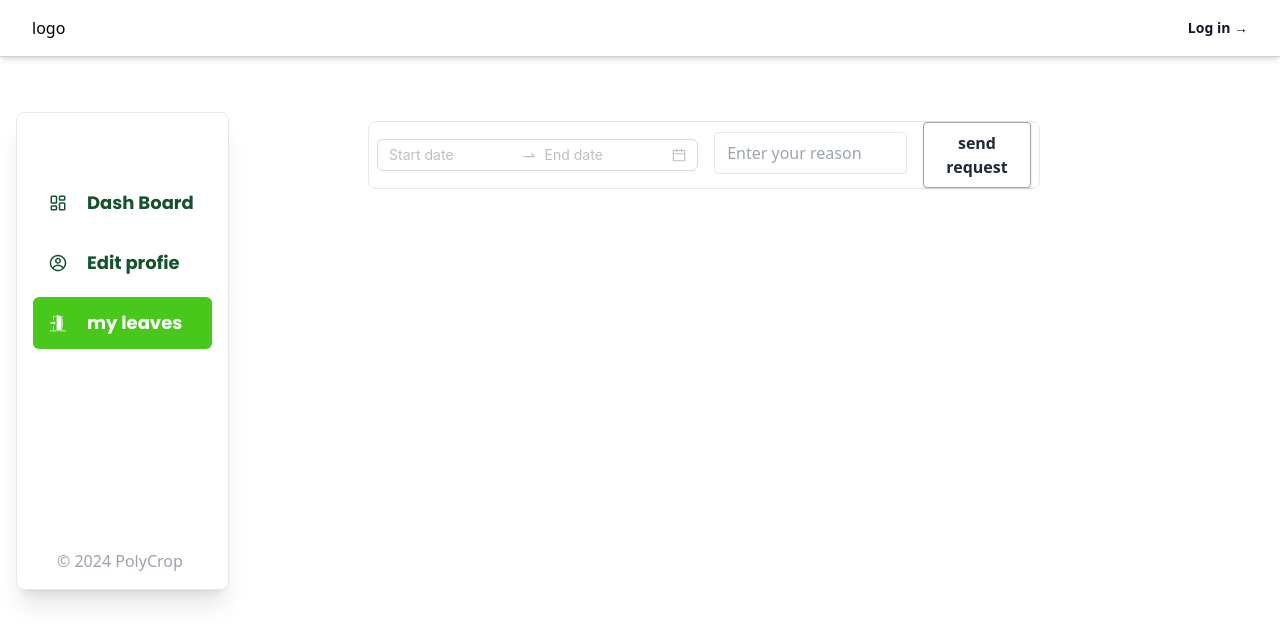
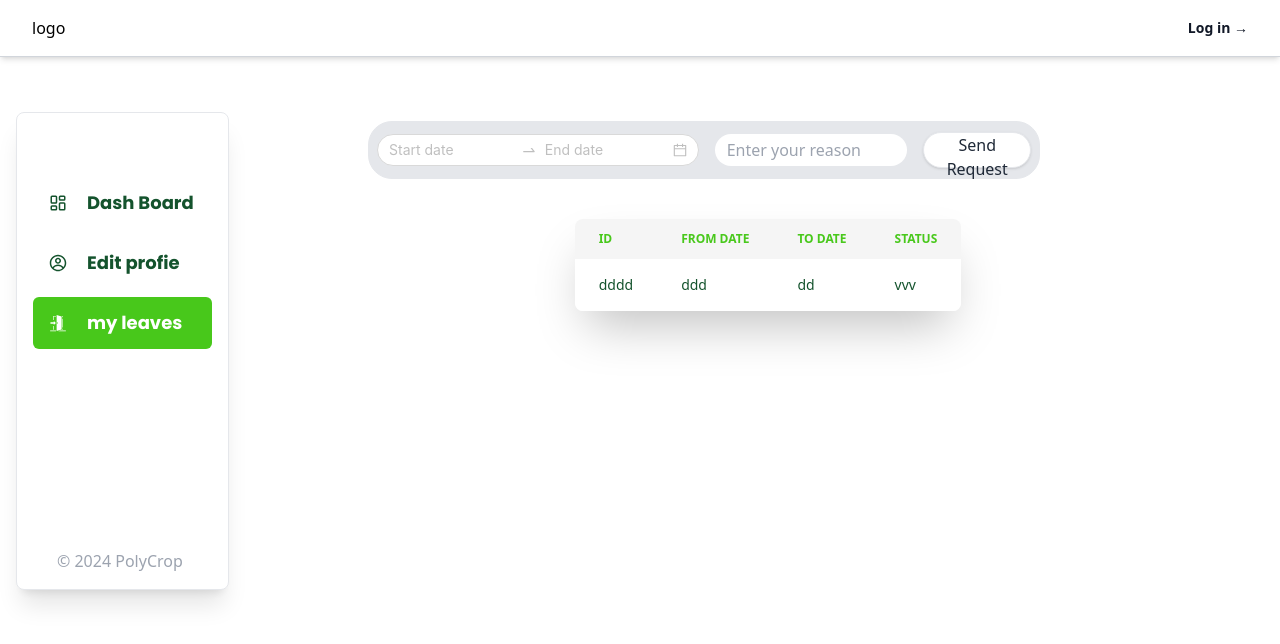
Before and after one commit to AnjanaTinush/OEPM_System, a React (Create React App) app in the folder frontend/: page /e_requestedleave in a window 1280 px wide. Shown: the top 644 px of the page. Built offline with nearby package versions, Linux system fonts and the light colour scheme.

Commit message:
compleate leave request front end Adminside and User side

```diff
--- a/frontend/src/App.js
+++ b/frontend/src/App.js
@@ -18,6 +18,7 @@ import { Toaster } from "react-hot-toast";
 import Employeeprofiledashboard from "./Screens/Employee/Employeeprofiledashboard";
 import Euserprofile from "./Screens/Employee/Euserprofile";
 import Requestedleave from "./Screens/Employee/Requestedleave";
+import Approveleave from "./Screens/Employee/Approveleave";
 
 
 
@@ -55,6 +56,7 @@ function App() {
       <Route path="/e_profile_dashboard" element={<Employeeprofiledashboard/>}/>
       <Route path="e_userprofile" element={<Euserprofile/>}/>
       <Route path="e_requestedleave" element={<Requestedleave/>}/>
+      <Route path="e_approveleave" element={<Approveleave/>}/>
 
       </Routes>
 
--- a/frontend/src/Screens/Employee/Allusers.js
+++ b/frontend/src/Screens/Employee/Allusers.js
@@ -12,7 +12,7 @@ function Allusers() {
 
   const [duplicateusers, setduplicateusers] = useState([]);
   const [searchkey , setsearchkey] = useState();
-
+  const [loading, setloading] = useState(false);
 
   //Add users popup form
   const [isModalOpen, setIsModalOpen] = useState(false);
@@ -133,20 +133,16 @@ async function deleteuser(id){
 
 
 
-function filterBySearch() {
-  const tempUsers = users.filter(user => user.name.toLowerCase().includes(searchkey.toLowerCase()));
-  setusers(tempUsers);
-
-
-}
-
-
-
-
+ function filterBySearch(key) {
+    // Filter users based on searchKey
+    const tempUsers = users.filter(user => user.name.toLowerCase().includes(key.toLowerCase()));
+    setusers(tempUsers);
+  }
 
 
   return (
     <div className='bg-wight-green'>
+
         <div className="flex">
       {/* Side Navigation */}
       <Adminnavbar />
@@ -158,11 +154,11 @@ function filterBySearch() {
 
 
 
-
         <div className="flex justify-end items-center mr-20 h-full ">
 
 
         <form class="max-w-md mx-auto py-3 mt-5 ">
+        {Loading && (<Loader/>)}
     <label for="default-search" class="mb-2 text-sm font-medium text-whatsapp-green sr-only dark:text-dark ">Search</label>
     <div class="relative mr-60">
         <div class="absolute inset-y-0 start-0 flex items-center ps-3 pointer-events-none">
@@ -171,8 +167,8 @@ function filterBySearch() {
             </svg>
         </div>
         <input type="search" id="default-search" class="block w-full p-4 ps-10 text-sm border border-whatsapp-green rounded-full bg-gray-50 focus:ring-blue-500 focus:border-blue-500 dark:bg-white dark:border-gray-600 dark:placeholder-gray-400 dark:text-dark dark:focus:ring-blue-500 dark:focus:border-blue-500" placeholder="Search user" required
-        value={searchkey} onChange={(e)=>{setsearchkey(e.target.value)}} onKeyUp={filterBySearch}
-        />
+value={searchkey}
+onChange={(e) => { setsearchkey(e.target.value); filterBySearch(e.target.value); }}        />
         {/* <button type="submit" class="text-white absolute end-2.5 bottom-2.5  hover:bg-Buttongreen focus:ring-4 focus:outline-none  font-medium rounded-lg text-sm px-4 py-2 dark:bg-dark dark:hover:hover:bg-Buttongreen dark:focus:ring-blue-800">Search</button> */}
     </div>
 </form>
@@ -203,7 +199,7 @@ function filterBySearch() {
                   <h2 className="text-xl font-semibold text-dark font-custom  ">
                     Enter the users details
                   </h2>
-                  {Loading && (<Loader/>)}
+
                   <form onSubmit={handleSubmit} className="mt-8">
                     <div>
                       <input
@@ -268,7 +264,7 @@ function filterBySearch() {
 
 
         <div className="flex justify-center items-center ml-48 h-full">
-        <div className="overflow-x-auto shadow-2xl sm:rounded-lg ml-16">
+        <div className="overflow-x-auto shadow-2xl sm:rounded-lg ml-16"> {Loading && (<Loader/>)}
       <table className="w-full text-sm text-left rtl:text-right text-gray-500 dark:text-gray-400">
         <thead className="text-xs text-whatsapp-green uppercase bg-wight-green dark:bg-whatsapp-green dark:text-wight-green">
           <tr>
--- /dev/null
+++ b/frontend/src/Screens/Employee/Approveleave.js
@@ -0,0 +1,97 @@
+import React, { useEffect, useState } from 'react';
+import axios, { Axios } from "axios";
+import Adminnavbar from './Component/Adminnavbar'
+import Navbar from '../Component/Navbar'
+
+
+
+function Approveleave() {
+
+    const [approveleaves,setapproveleaves] = useState([]);
+
+    //read data
+const  fetchData = async() =>{
+
+
+      try {
+        const data = await axios.get("http://localhost:5000/api/leaves/getallleaves");
+        setapproveleaves(data.data)
+
+      } catch (error) {
+        console.log(error)
+      }
+};
+
+useEffect(()=>{
+  fetchData();
+},[]);
+
+
+
+  return (
+    <div>
+        <Adminnavbar/>
+        <Navbar/>
+
+
+        <div className="flex justify-center items-center ml-48 mr-10 h-full mt-10">
+        <div className="overflow-x-auto shadow-2xl sm:rounded-lg ml-16">
+      <table className="w-full text-sm text-left rtl:text-right text-gray-500 dark:text-gray-400">
+        <thead className="text-xs text-whatsapp-green uppercase bg-wight-green dark:bg-green-900 dark:text-wight-green">
+          <tr>
+            <th scope="col" className="px-6 py-3">
+              id
+            </th>
+            <th scope="col" className="px-6 py-3">
+              From Date
+            </th>
+            <th scope="col" className="px-6 py-3">
+              To Date
+            </th>
+            <th scope="col" className="px-6 py-3">
+              Reason
+            </th>
+            <th scope="col" className="px-6 py-3">
+              Status
+            </th>
+
+
+          </tr>
+        </thead>
+
+        <tbody>
+          {approveleaves.length > 0 &&
+           approveleaves.map((approveleaves)=>(
+          <tr className="bg-white dark:bg-table-row  hover:tablerow-hover dark:hover:bg-tablerow-hover">
+            <td className="px-6 py-4 font-medium text-green-900 ">
+           {approveleaves._id}
+            </td>
+            <td className="px-6 py-4 text-green-900">
+            {approveleaves.fromdate}
+            </td>
+            <td className="px-6 py-4 text-green-900">
+              {approveleaves.todate}
+            </td>
+            <td className="px-6 py-4 text-green-900">
+              {approveleaves.desription}
+            </td>
+            <td className="px-6 py-4 text-green-900">
+             {approveleaves.status}
+            </td>
+
+
+          </tr>
+         ))}
+        </tbody>
+
+      </table>
+
+    </div>
+
+    </div>
+
+    </div>
+  )
+}
+
+export default Approveleave
--- a/frontend/src/Screens/Employee/Component/Adminnavbar.js
+++ b/frontend/src/Screens/Employee/Component/Adminnavbar.js
@@ -29,8 +29,8 @@ function Adminnavbar() {
           <span className="font-bold text-lg">Users</span>
         </Link>
         <Link
-          to="#"
-          className={`flex items-center w-full py-3 px-4 ${location.pathname === "/" ? 'bg-whatsapp-green text-white' : 'hover:bg-whatsapp-green text-green-900'} font-custom rounded-md text-decoration-none mb-2`}
+          to="/e_approveleave"
+          className={`flex items-center w-full py-3 px-4 ${location.pathname === "/e_approveleave" ? 'bg-whatsapp-green text-white' : 'hover:bg-whatsapp-green text-green-900'} font-custom rounded-md text-decoration-none mb-2`}
         >
           <GiExitDoor  className="mr-5 text-lg" />
           <span className="font-bold text-lg">leaves</span>
--- a/frontend/src/Screens/Employee/Requestedleave.js
+++ b/frontend/src/Screens/Employee/Requestedleave.js
@@ -44,24 +44,74 @@ function Requestedleave() {
     <div>
         <Navbar/>
         <AdprofileNavbar/>
-        <div class="max-w-2xl bg-white border border-gray-200 rounded-lg px-2 mx-auto mt-16 mr-60">
+        <div class="max-w-2xl bg-gray-200 border rounded-3xl px-2 mx-auto mt-16 mr-60">
     <form class="flex items-center w-full">
-        <RangePicker format={"DD-MM-YYYY"} onChange={filterByDate}/>
+        <RangePicker format={"DD-MM-YYYY"} onChange={filterByDate} className="rounded-3xl"/>
 
         <input
             type="text"
-            className="w-1/3 border rounded py-2 px-3 mb-3 mt-2 mr-4 ml-4"
+            className="w-1/3 border-none py-2 px-3 mb-3 mt-3 mr-4 ml-4 h-8 rounded-3xl"
             placeholder="Enter your reason"
             value={desription} // Binding the input value to the state
             onChange={(e) => setdesription(e.target.value)} // Updating the state on change
           />
-        <button class="bg-white hover:bg-gray-100 text-gray-800 font-semibold py-2 px-2 border border-gray-400 rounded shadow"
+        <button class="bg-white hover:bg-gray-100 text-gray-800 font-light py-0 px-2 border  rounded-3xl h-9 shadow"
         onClick={(e)=>leaverequest(e)}>
-            send request
+            Send Request
         </button>
     </form>
 </div>
 
+<div className="flex justify-center items-center ml-48 h-full mt-10">
+        <div className="overflow-x-auto shadow-2xl sm:rounded-lg ml-16">
+      <table className="w-full text-sm text-left rtl:text-right text-gray-500 dark:text-gray-400">
+        <thead className="text-xs text-whatsapp-green uppercase bg-wight-green dark:bg-green-900 dark:text-wight-green">
+          <tr>
+            <th scope="col" className="px-6 py-3">
+              id
+            </th>
+            <th scope="col" className="px-6 py-3">
+              From Date
+            </th>
+            <th scope="col" className="px-6 py-3">
+              To Date
+            </th>
+            <th scope="col" className="px-6 py-3">
+              Status
+            </th>
+
+
+          </tr>
+        </thead>
+
+        <tbody>
+
+          <tr className="bg-white dark:bg-table-row  hover:tablerow-hover dark:hover:bg-tablerow-hover">
+            <td className="px-6 py-4 font-medium text-green-900 ">
+           dddd
+            </td>
+            <td className="px-6 py-4 text-green-900">
+             ddd
+            </td>
+            <td className="px-6 py-4 text-green-900">
+              dd
+            </td>
+            <td className="px-6 py-4 text-green-900">
+             vvv
+            </td>
+
+
+          </tr>
+
+        </tbody>
+      </table>
+
+
+
+
+    </div>
+
+    </div>
 
 
     </div>
--- a/frontend/src/Screens/Login/Looginscreen.js
+++ b/frontend/src/Screens/Login/Looginscreen.js
@@ -40,7 +40,7 @@ function Looginscreen() {
         const role = result.data.user.role;
 
         if (role === 'User') {
-          window.location.href = '/';
+          window.location.href = '/c_displayitem';
 
         } else if (role ==='Employee manager') {
           window.location.href = '/employeeDashboard';
```
Also changed, not shown: 1 other file (tests, documents, lock files or other folders).
